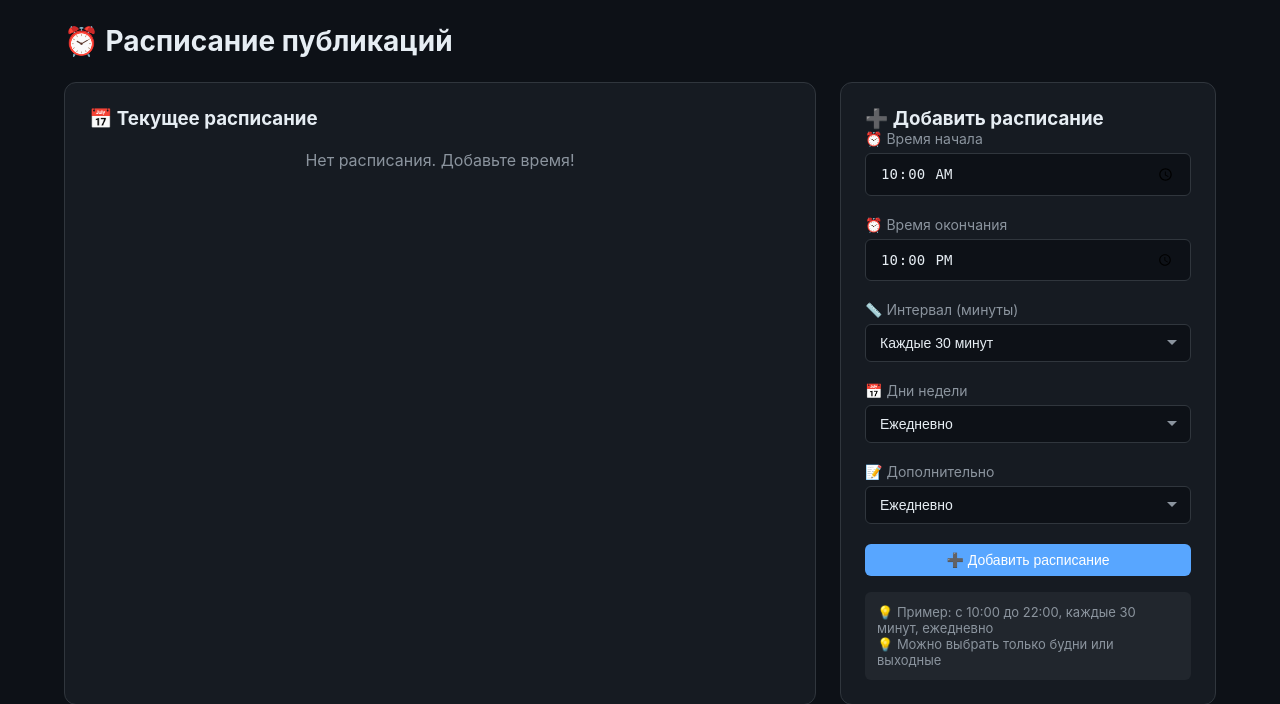
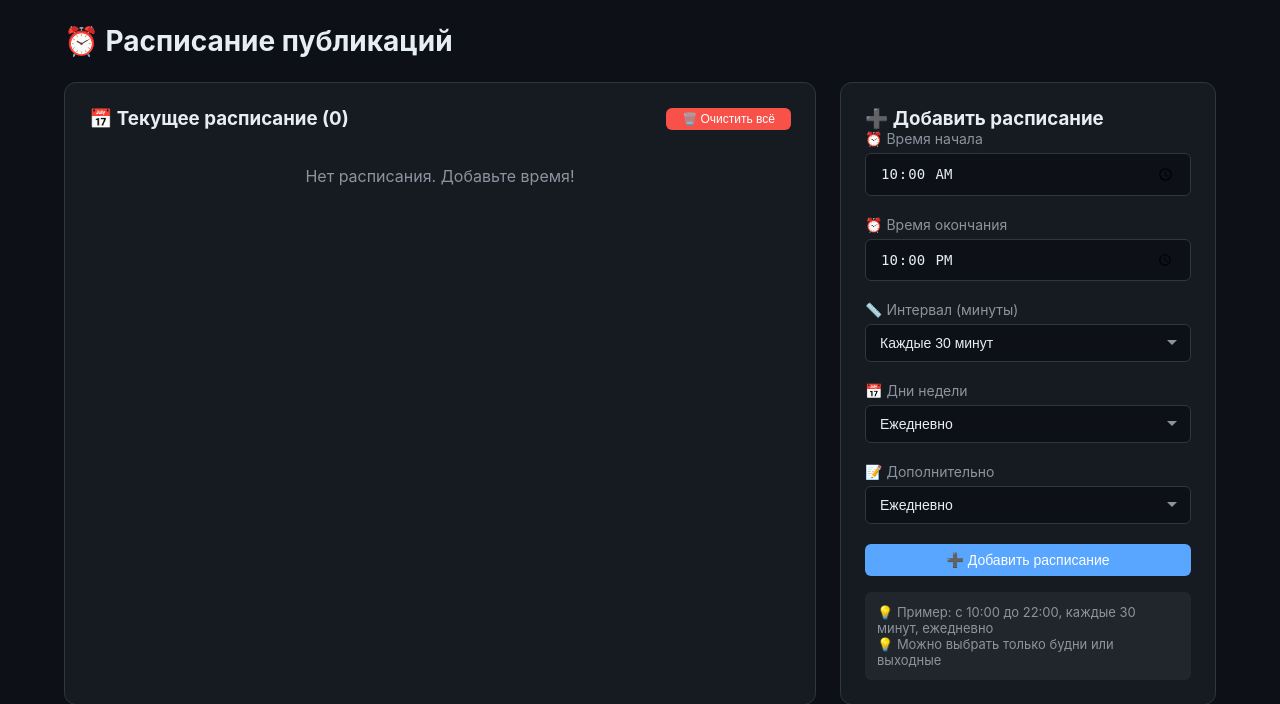
Before and after one commit to teharenda1989-ui/SMM-pilot-TESTY, a Flask app: page /schedule in a window 1280 px wide. Shown: the part 68-772 px from the top of the page. Run offline with Flask 3, Linux system fonts and the light colour scheme; the visitor is signed in with stand-in values (Sample User, id 1); data that the repository does not hold is empty.

Commit message:
Update schedule.html

```diff
--- a/templates/schedule.html
+++ b/templates/schedule.html
@@ -8,7 +8,15 @@
 <div style="display: grid; grid-template-columns: 2fr 1fr; gap: 24px;">
     <!-- Список расписания -->
     <div class="card">
-        <h3>📅 Текущее расписание</h3>
+        <div style="display: flex; justify-content: space-between; align-items: center; margin-bottom: 16px;">
+            <h3>📅 Текущее расписание ({{ schedule|length }})</h3>
+            <form method="POST" action="{{ url_for('clear_schedule') }}"
+                  onsubmit="return confirm('Удалить ВСЁ расписание? Это действие необратимо!')">
+                <button type="submit" class="btn btn-danger" style="padding: 4px 16px; font-size: 12px;">
+                    🗑️ Очистить всё
+                </button>
+            </form>
+        </div>
 
         <div style="max-height: 500px; overflow-y: auto;">
             {% for item in schedule %}
```
